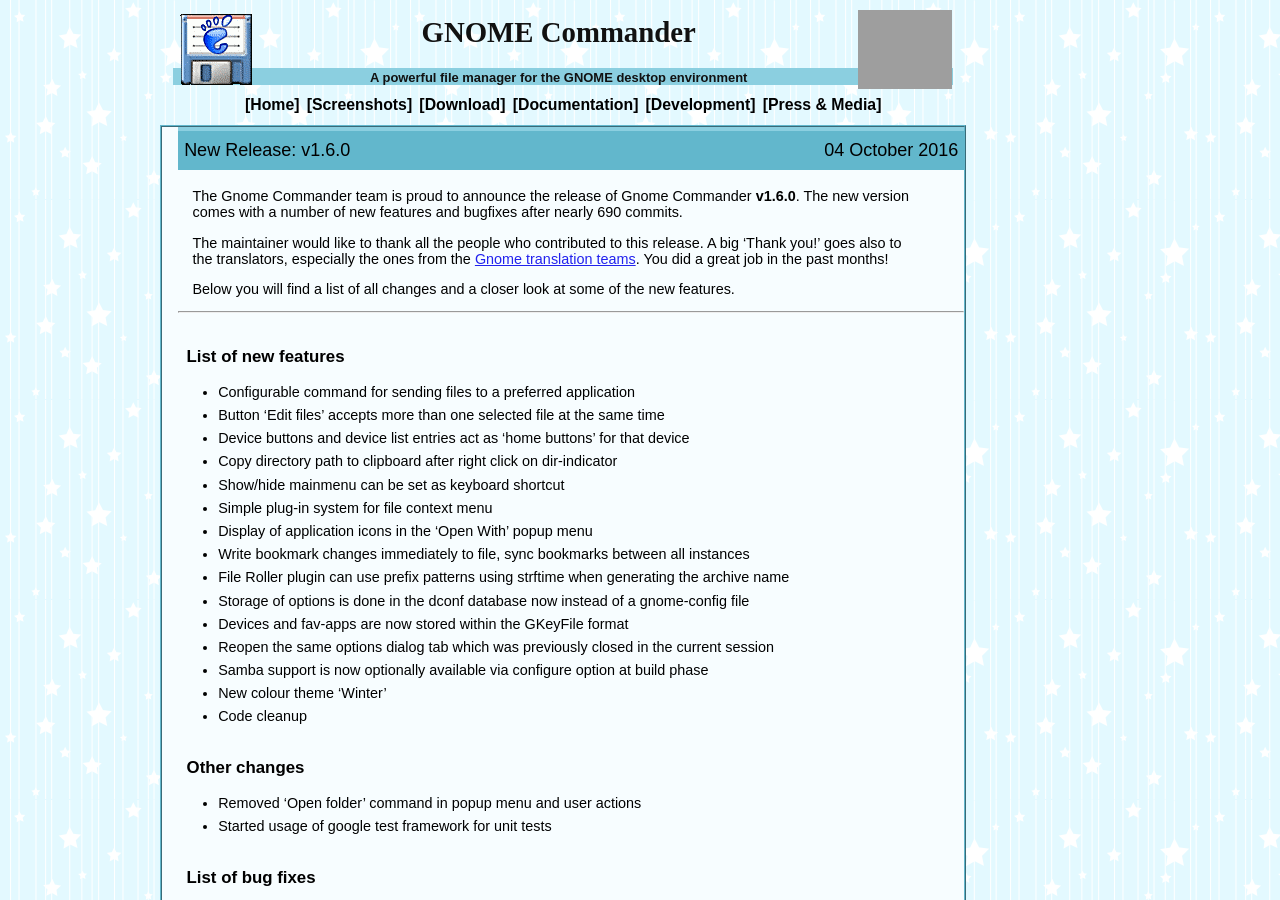
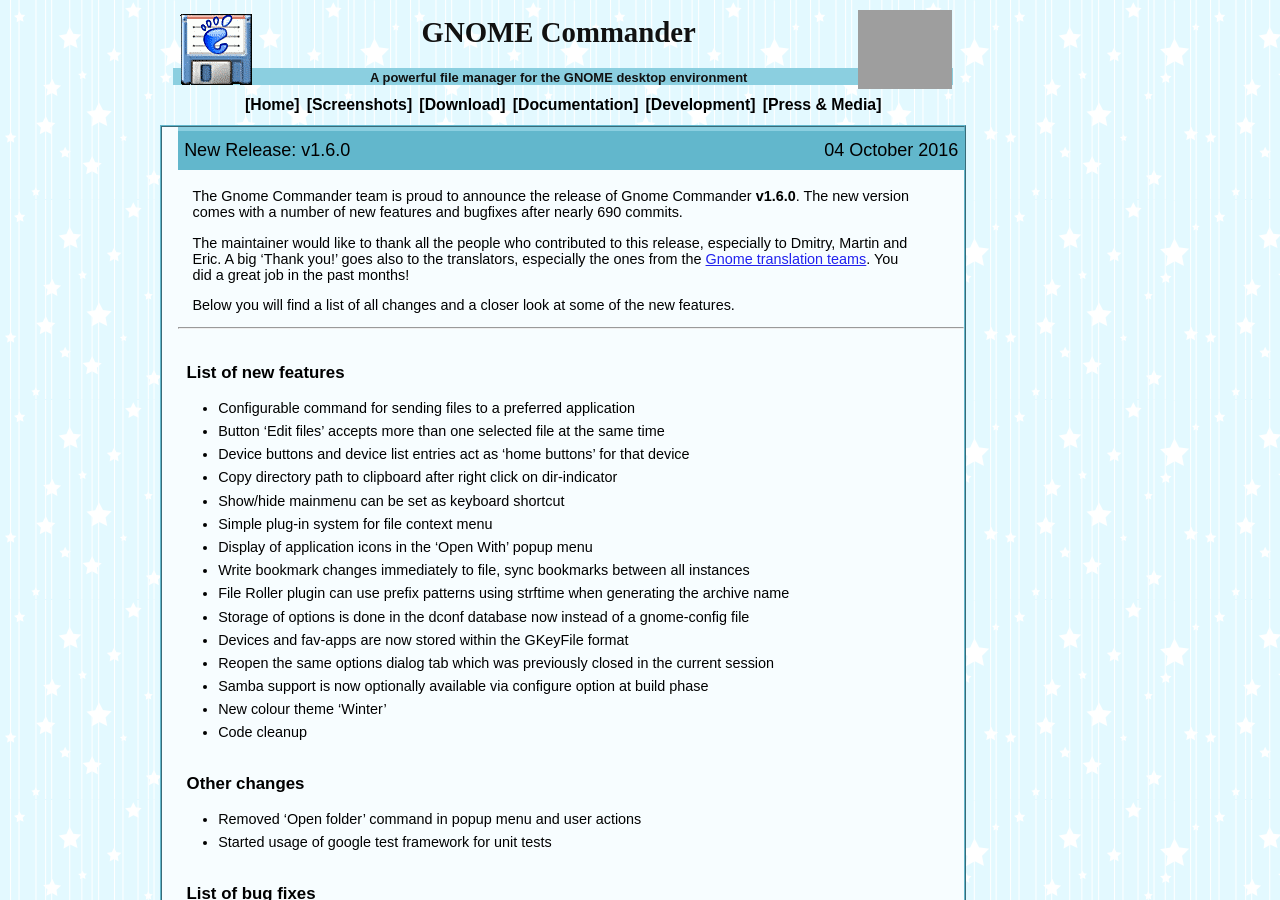
Before and after one commit to gcmd/gcmd.github.io, a Jekyll site: the page built from _posts/2016-10-04-Release-v1-6-0.md, in a window 1280 px wide and 900 px high. Built offline with Jekyll 4.4.1, drawn with Linux system fonts in a browser that asks for light colours; comment, search, counter and statistics services are not loaded; grey boxes are pictures that could not be loaded.

Commit message:
Adds name of code contributors to release post

```diff
--- a/_posts/2016-10-04-Release-v1-6-0.md
+++ b/_posts/2016-10-04-Release-v1-6-0.md
@@ -9,8 +9,8 @@
 and bugfixes after nearly 690 commits.
 
 The maintainer would like to thank all the people who contributed to
-this release. A big 'Thank you!' goes also to the translators,
-especially the ones from the [Gnome translation
+this release, especially to Dmitry, Martin and Eric. A big 'Thank you!'
+goes also to the translators, especially the ones from the [Gnome translation
 teams](https://l10n.gnome.org/teams/). You did a great job in the past
 months!
 
```
